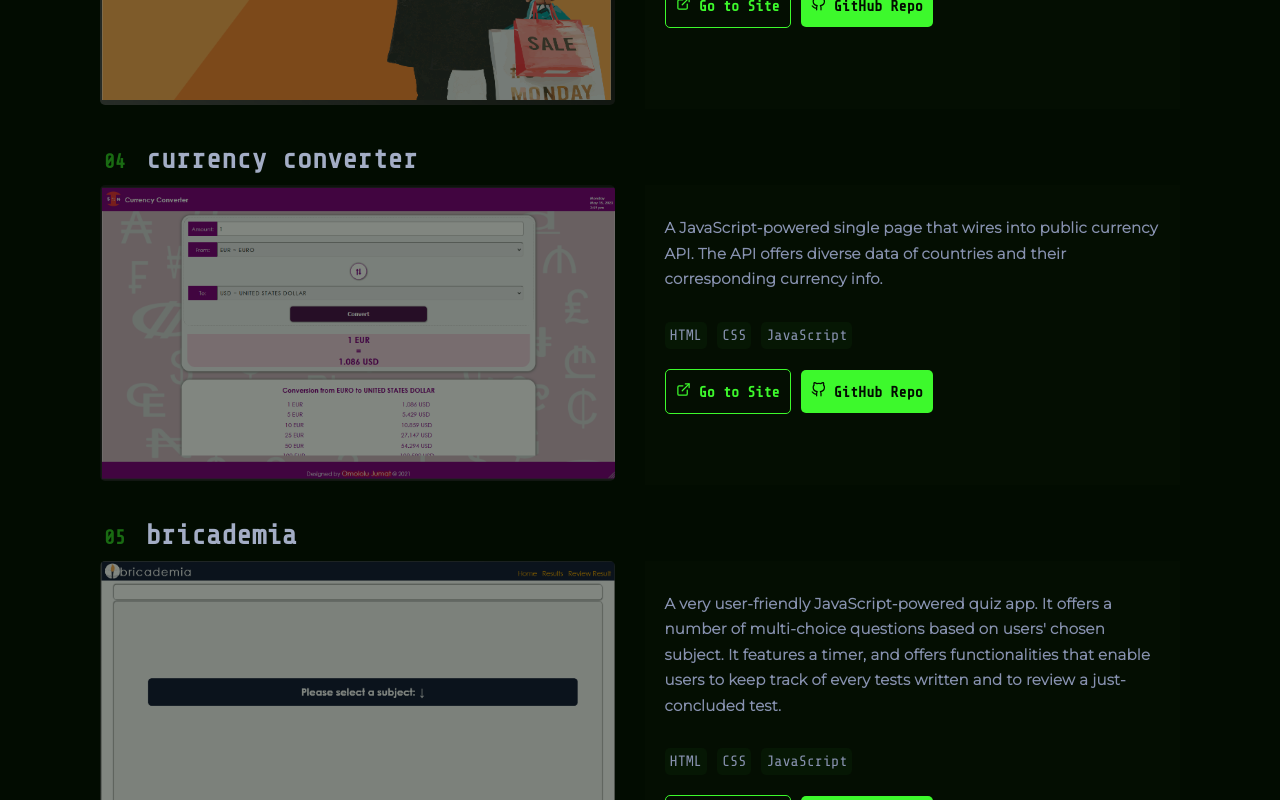
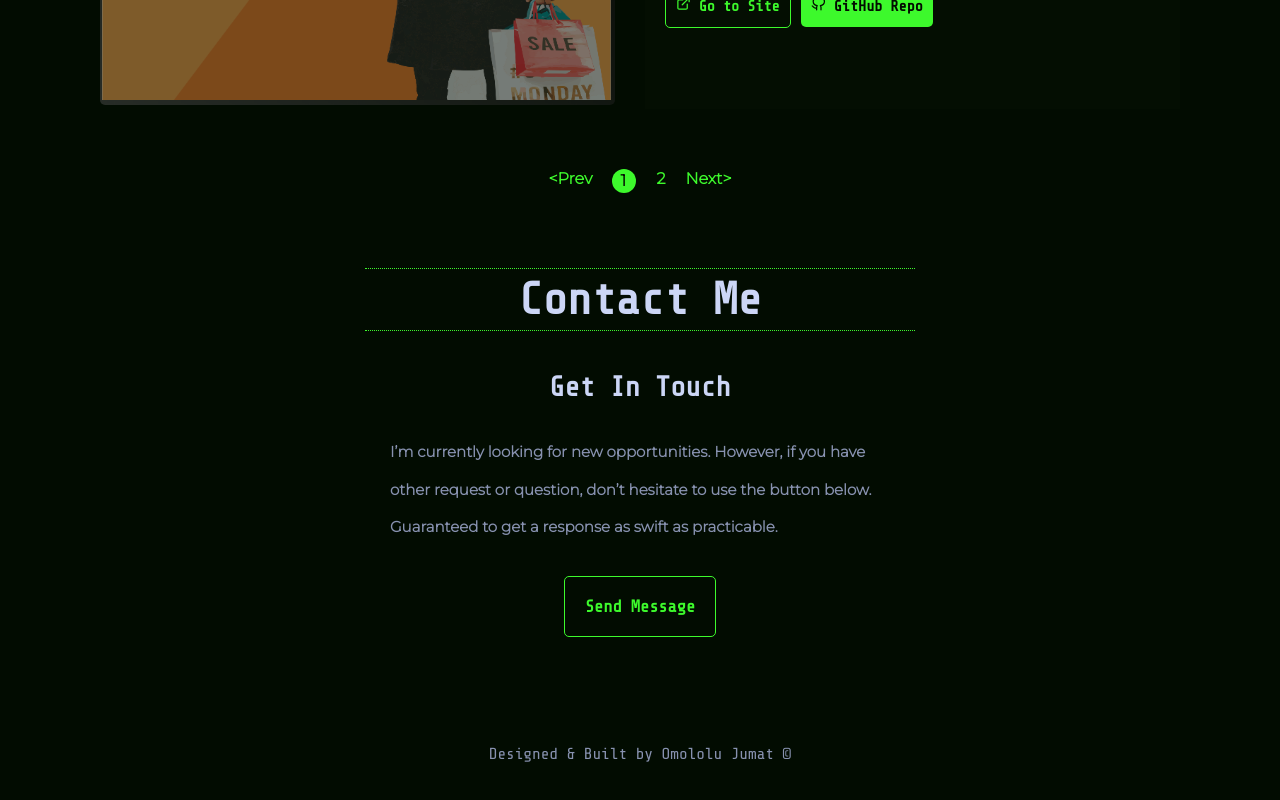
Before and after one commit to Jummate/omololujumat, a React (Vite) app: page / in a window 1280 px wide. Shown: the part 3040-3840 px from the top of the page. Built offline with nearby package versions, Linux system fonts and the light colour scheme; a web font is replaced by a local one.

Commit message:
feat: add pagination for projects

```diff
--- a/package.json
+++ b/package.json
@@ -14,6 +14,7 @@
     "react": "^18.2.0",
     "react-dom": "^18.2.0",
     "react-icons": "^4.8.0",
+    "react-paginate": "^8.2.0",
     "react-router-dom": "^6.18.0"
   },
   "devDependencies": {
--- a/src/components/filter/FilterField.jsx
+++ b/src/components/filter/FilterField.jsx
@@ -9,7 +9,7 @@ export const FilterField = ({ setFilterParam }) => {
         defaultValue=""
         onChange={(e) => setFilterParam(e.target.value)}
       >
-        <option value="">---</option>
+        <option value="">All</option>
         <option value="frontend">Frontend only</option>
         <option value="fullstack">Full-stack</option>
       </select>
--- a/src/components/menu/Menu.jsx
+++ b/src/components/menu/Menu.jsx
@@ -38,7 +38,7 @@ export const Menu = ({ onClick }) => {
             <a href="#about">About</a>
           </li>
           <li onClick={onClick}>
-            <a href="#projects">Projects</a>
+            <a href="#projects">My Works</a>
           </li>
           <li onClick={onClick}>
             <a href="#contact">Contact</a>
--- a/src/containers/project/Project.css
+++ b/src/containers/project/Project.css
@@ -6,4 +6,41 @@
   min-height: 100vh;
   padding-bottom: 30px;
   counter-reset: project-counter;
+  font-family: var(--ff-sans);
 }
+
+/* containerClassName="flex gap-5 font-bold "
+activeClassName="rounded-full bg-sky-900 text-sky-50 dark:bg-sky-200 dark:text-sky-900 h-6 w-6 text-center"
+previousClassName="text-sky-950 dark:text-sky-400 hover:text-sky-500 dark:hover:text-sky-300"
+nextClassName="text-sky-950 dark:text-sky-400 hover:text-sky-500 dark:hover:text-sky-300"
+pageClassName="text-sky-600 dark:text-sky-100 hover:text-sky-400 dark:hover:text-sky-500" */
+
+.containerClassName {
+  display: flex;
+  gap: 20px;
+  cursor: pointer;
+  list-style: none;
+  font-weight: bold;
+  align-self: center;
+  margin: 30px 0;
+}
+
+.activeClassName {
+  border-radius: 9999px;
+  padding: 2px 8px;
+  background-color: var(--very-light-green);
+  height: 24px;
+  width: 24px;
+  /* color: var(--dark-green); */
+  color: var(--darker-green) !important;
+}
+
+.nav-btn {
+  color: var(--very-light-green);
+}
+
+.pageClassName {
+  /* color: blue; */
+  color: var(--very-light-green);
+  /* color: red; */
+}
--- a/src/containers/project/Project.jsx
+++ b/src/containers/project/Project.jsx
@@ -3,16 +3,23 @@ import { BigHeading, ProjectItem, FilterField } from "../../components";
 import { projects } from "../../utils/project-data";
 import { gsap } from "gsap";
 import { ScrollTrigger } from "gsap/ScrollTrigger";
-import { useLayoutEffect, useRef, useState } from "react";
+import { useLayoutEffect, useRef, useState, useEffect } from "react";
+import ReactPaginate from "react-paginate";
 
 export const Project = () => {
   const [filterParam, setFilterParam] = useState("");
+
+  const [itemOffset, setItemOffset] = useState(0);
+  const [pageCount, setPageCount] = useState(0);
+  const [currentItems, setCurrentItems] = useState([]);
+  const itemsPerPage = 3;
 
   const data = filterParam
     ? projects.filter((project) => project.category === filterParam)
     : projects;
   gsap.registerPlugin(ScrollTrigger);
   let projectRef = useRef(null);
+
   useLayoutEffect(() => {
     let ctx = gsap.context(() => {
       const anim = gsap.fromTo(
@@ -29,6 +36,18 @@ export const Project = () => {
     });
     return () => ctx.revert();
   }, []);
+
+  useEffect(() => {
+    const endOffset = itemOffset + itemsPerPage;
+    setCurrentItems(data?.slice(itemOffset, endOffset));
+    setPageCount(Math.ceil(data?.length / itemsPerPage));
+  }, [itemOffset, itemsPerPage, data]);
+
+  const handlePageClick = (event) => {
+    const newOffset = (event.selected * itemsPerPage) % data.length;
+    setItemOffset(newOffset);
+  };
+
   return (
     <section
       className="Project__container"
@@ -39,12 +58,29 @@ export const Project = () => {
 
       <FilterField setFilterParam={setFilterParam} />
 
-      {data.map((project, index) => (
+      {currentItems.map((project, index) => (
         <ProjectItem
           key={index}
           project={project}
         />
       ))}
+
+      {currentItems.length > 0 ? (
+        <ReactPaginate
+          breakLabel="..."
+          nextLabel="Next>"
+          onPageChange={handlePageClick}
+          pageRangeDisplayed={3}
+          pageCount={pageCount}
+          previousLabel="<Prev"
+          renderOnZeroPageCount={null}
+          containerClassName="containerClassName"
+          activeClassName="activeClassName"
+          previousClassName="nav-btn"
+          nextClassName="nav-btn"
+          pageClassName="pageClassName"
+        />
+      ) : null}
     </section>
   );
 };
```
Also changed, not shown: 1 other file (tests, documents, lock files or other folders).
